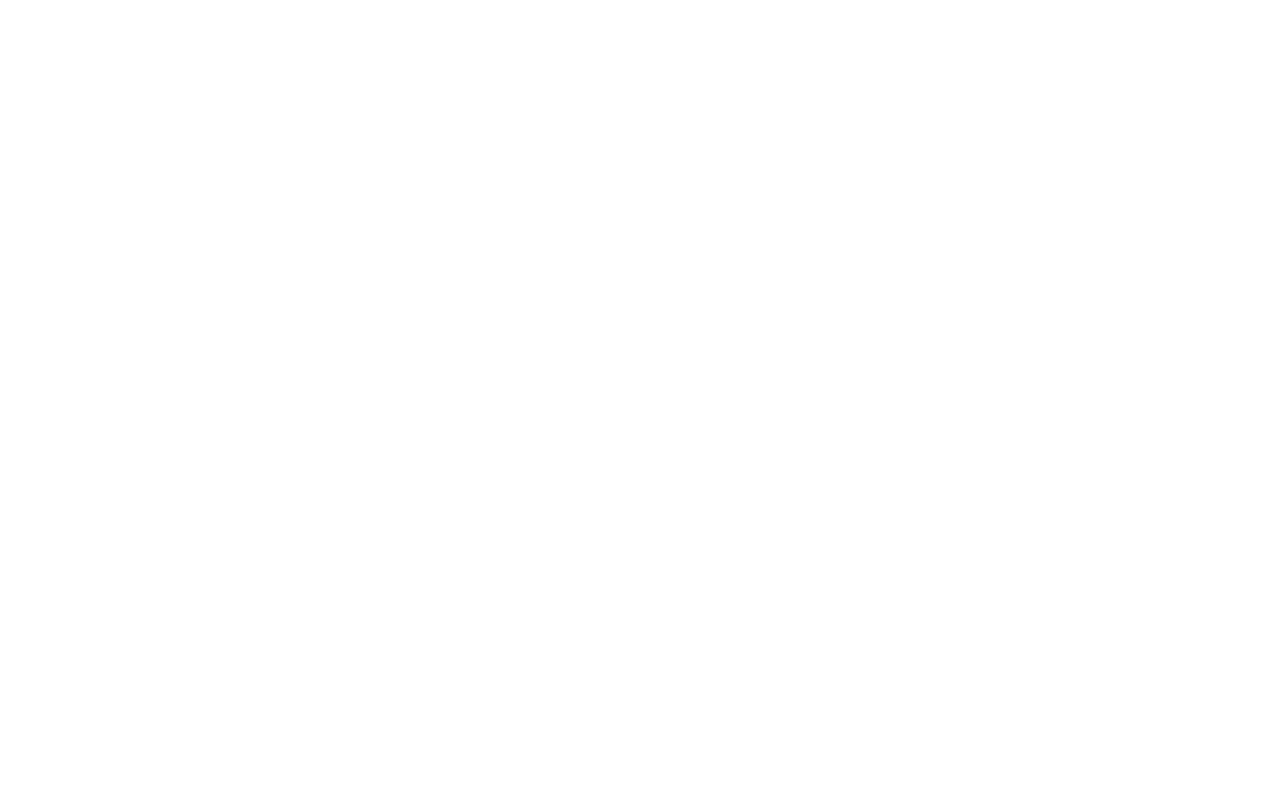
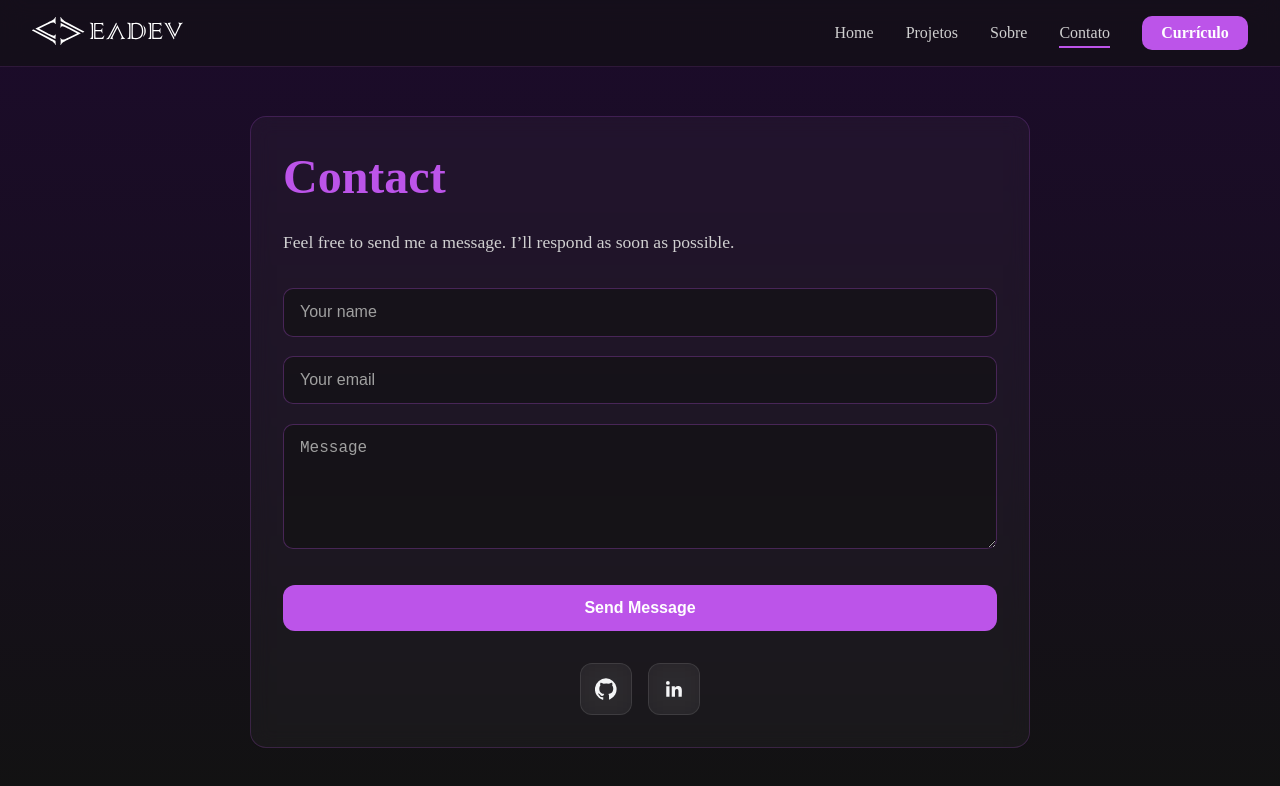
Before and after one commit to EstherAzevedo/landing-page, a Vue app: page /contact in a window 1280 px wide. Before the commit this address had no page. Shown: the top 786 px of the page. Built offline with nearby package versions, Linux system fonts and the light colour scheme.

Commit message:
ref: melhorar a página Contact

```diff
--- a/src/pages/Contact.vue
+++ b/src/pages/Contact.vue
@@ -9,21 +9,22 @@
                 <div class="contact-text">
                     <h1>Contact</h1>
                     <p class="subtitle">
-                        Fique à vontade para me enviar uma mensagem.
-                        Responderei o mais breve possível.
+                        Feel free to send me a message.
+                        I’ll respond as soon as possible.
                     </p>
 
                     <form action="https://formsubmit.co/0459f374ca63b416fb4baf017a21b45d" method="POST">
-                        <input type="text" name="name" placeholder="Seu nome" required />
-                        <input type="email" name="email" placeholder="Seu email" required />
-                        <textarea name="message" placeholder="Mensagem"></textarea>
+                        <input type="text" name="name" placeholder="Your name" required />
+                        <input type="email" name="email" placeholder="Your email" required />
+                        <textarea name="message" placeholder="Message"></textarea>
                         <input type="hidden" name="_next" value="http://localhost:5173/thanks">
                         <input type="hidden" name="_captcha" value="false">
-                        <input type="hidden" name="_subject" value="Novo contato pelo portfólio">
-                        <button type="submit">Enviar</button>
+                        <input type="hidden" name="_subject" value="New contact from portfolio">
+                        <button type="submit">Send Message</button>
 
                     </form>
                 </div>
+
                 <div class="social-links">
                     <a href="https://github.com/EstherAzevedo" target="_blank" rel="noopener noreferrer"
                         class="social-btn" aria-label="GitHub">
@@ -49,22 +50,19 @@
 
 <style scoped>
 .contact {
-    min-height: 100vh;
     box-sizing: border-box;
-    padding: 6rem 2rem 2rem;
     display: flex;
     align-items: center;
     justify-content: center;
     background: linear-gradient(to bottom, #1C0B2B 0%, #121212 100%);
     color: #f5f6f7;
+    min-height: 100vh;
+    padding: 6rem 2rem 2rem;
 }
 
-
 .container {
-    max-width: 800px;
+    max-width: 780px;
     width: 100%;
-
-
     margin: 0 auto;
     position: relative;
     z-index: 1;
@@ -84,6 +82,10 @@
     color: #BC54E9;
 }
 
+.contact-text {
+    align-items: center;
+}
+
 .subtitle {
     font-size: 1.1rem;
     color: #d0d0d0;
@@ -93,6 +95,7 @@
 
 
 form {
+    margin-top: 2rem;
     display: flex;
     flex-direction: column;
     gap: 1.2rem;
@@ -117,6 +120,12 @@
 input::placeholder,
 textarea::placeholder {
     color: #a0a0a0;
+}
+
+input:focus,
+textarea:focus {
+    border-color: #BC54E9;
+    box-shadow: 0 0 0 2px rgba(188, 84, 233, 0.2);
 }
 
 button {
--- a/src/router/index.ts
+++ b/src/router/index.ts
@@ -2,11 +2,15 @@
 import Home from '../pages/Home.vue'
 import Projects from '../pages/Projects.vue'
 import AboutMe from '@/pages/AboutMe.vue'
+import Contact from '@/pages/Contact.vue'
+import Thanks from '@/pages/Thanks.vue'
 
 const routes = [
   { path: '/', name: 'Home', component: Home },
   { path: '/projects', name: 'Projects', component: Projects },
-  { path: '/aboutme', name: 'About Me', component: AboutMe}
+  { path: '/aboutme', name: 'About Me', component: AboutMe},
+  { path: '/contact', name: 'Contact', component: Contact},
+  { path: '/thanks', name: 'Thanks', component: Thanks}
 ]
 
 const router = createRouter({
```
